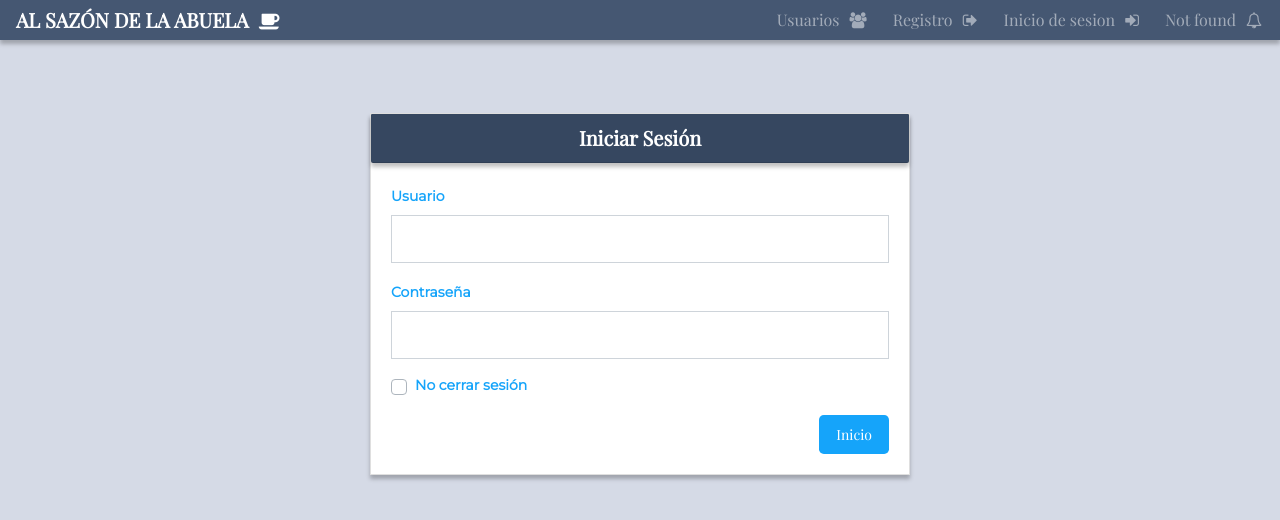
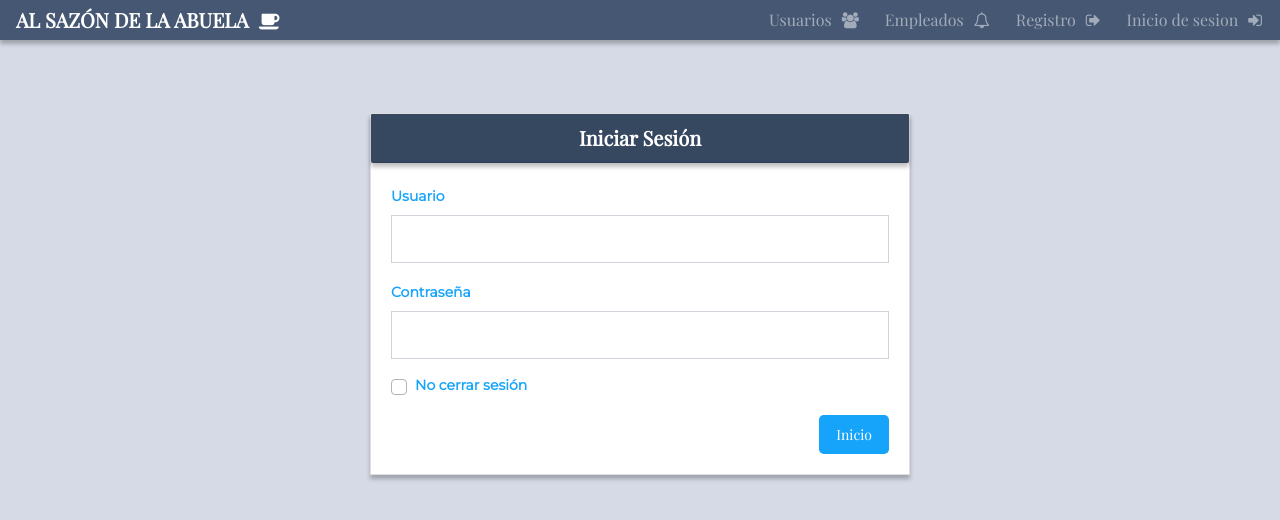
Before and after one commit to RhoKn/foodies-client, an Angular app: page / in a window 1280 px wide. Before the commit this address had no page. Shown: the top 520 px of the page. Built offline with nearby package versions, Linux system fonts and the light colour scheme; what angular-font-awesome would draw is missing.

Commit message:
Se cambia el link de 404 por el de empleados en el menu de navegacion

```diff
--- a/src/app/app.component.html
+++ b/src/app/app.component.html
@@ -3,6 +3,9 @@
     <ul class="navbar-nav fnt-disp-16-rg">
         <li class="nav-item ">
             <a class="nav-link " [routerLinkActive]="['active']" [routerLink]="['/users']">Usuarios<i class="fa fa-users"></i></a>
+        </li>
+        <li class="nav-item">
+            <a class="nav-link" [routerLinkActive]="['active']" [routerLink]="['/employees']">Empleados<i class="fa fa-bell-o"></i></a>
         </li>
         <li class="nav-item ">
             <a class="nav-link" [routerLinkActive]="['active']" [routerLink]="['/register']">Registro<i class="fa fa-sign-out"></i></a>
@@ -10,9 +13,6 @@
         <li class="nav-item ">
             <a class="nav-link" [routerLinkActive]="['active']" [routerLink]="['/login']">Inicio de sesion<i class="fa fa-sign-in"></i></a>
         </li>
-        <li class="nav-item">
-            <a class="nav-link" [routerLinkActive]="['active']" [routerLink]="['/404']">Not found<i class="fa fa-bell-o"></i></a>
-        </li>
     </ul>
 </nav>
 
```
